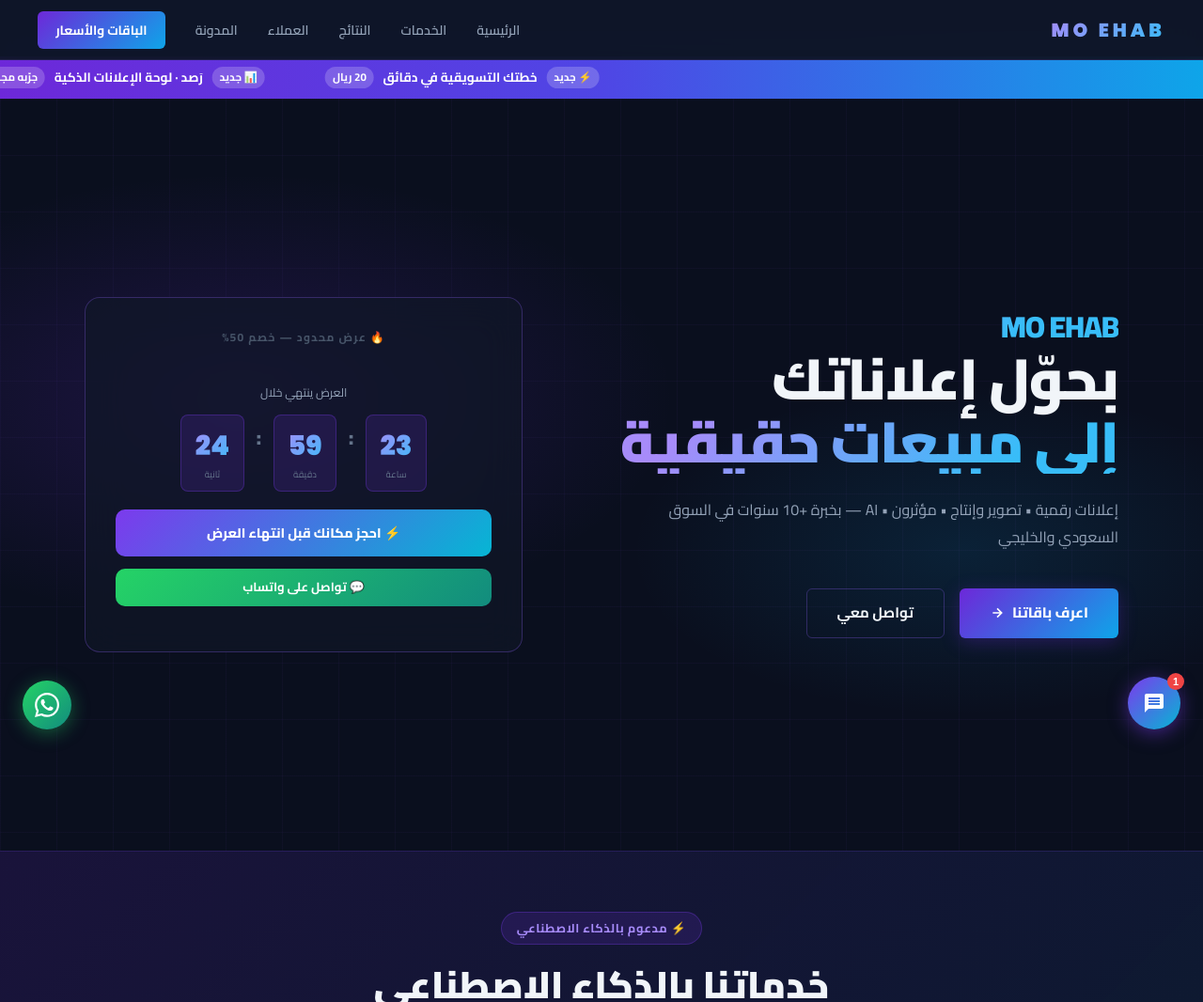
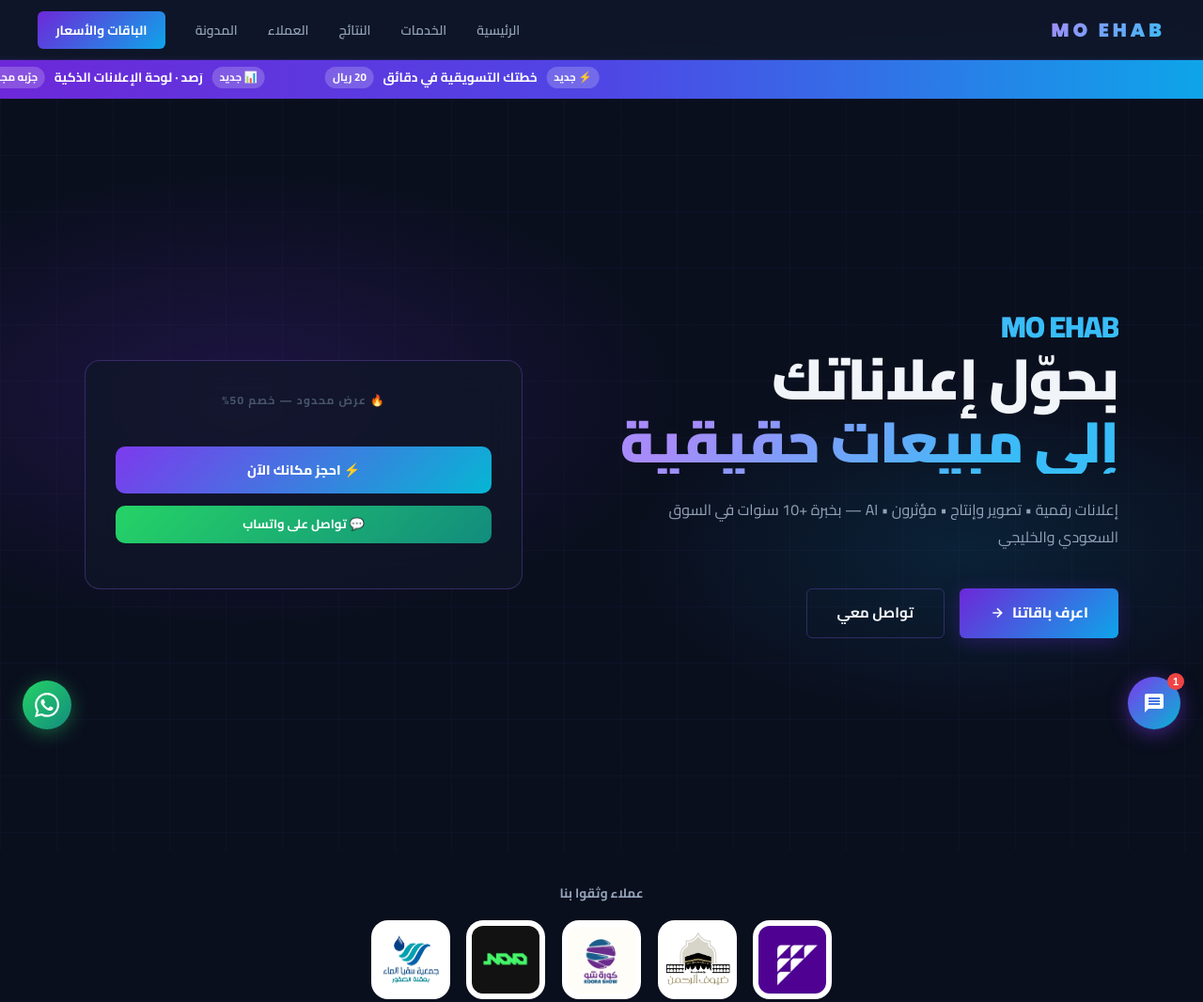
Before and after one commit to Mohamedehabibrahim/moehab-website, a plain HTML site: page index.html in a window 1280 px wide. Shown: the top 1066 px of the page at 94% size. Drawn offline with nearby package versions, Linux system fonts and the light colour scheme.

Commit message:
Remove fake per-visitor countdown; add client logos strip under hero
Co-Authored-By: Claude Sonnet 5.5 <noreply@anthropic.com>
Claude-Session: https://claude.ai/code/session_016cJVcWaYS8847q451hiDLE

```diff
--- a/index.html
+++ b/index.html
@@ -610,44 +610,17 @@ footer{
     <div class="hero-card reveal" style="display:flex;flex-direction:column;align-items:center;justify-content:center;text-align:center">
       <div class="hero-card-title" style="text-align:center;width:100%">🔥 عرض محدود — خصم 50%</div>
       <div style="text-align:center;padding:1rem 0;width:100%">
-        <div style="font-size:.78rem;color:#94A3B8;margin-bottom:.8rem">العرض ينتهي خلال</div>
-        <div style="display:flex;justify-content:center;gap:.8rem;margin-bottom:1.2rem">
-          <div style="background:rgba(124,58,237,0.15);border:1px solid rgba(124,58,237,0.3);border-radius:8px;padding:.6rem .9rem;text-align:center">
-            <div id="cd-h" style="font-family:Poppins,sans-serif;font-size:1.8rem;font-weight:900;background:linear-gradient(135deg,#A78BFA,#38BDF8);-webkit-background-clip:text;-webkit-text-fill-color:transparent">23</div>
-            <div style="font-size:.6rem;color:#64748B">ساعة</div>
-          </div>
-          <div style="color:#64748B;font-size:1.4rem;line-height:3rem;font-weight:800">:</div>
-          <div style="background:rgba(124,58,237,0.15);border:1px solid rgba(124,58,237,0.3);border-radius:8px;padding:.6rem .9rem;text-align:center">
-            <div id="cd-m" style="font-family:Poppins,sans-serif;font-size:1.8rem;font-weight:900;background:linear-gradient(135deg,#A78BFA,#38BDF8);-webkit-background-clip:text;-webkit-text-fill-color:transparent">59</div>
-            <div style="font-size:.6rem;color:#64748B">دقيقة</div>
-          </div>
-          <div style="color:#64748B;font-size:1.4rem;line-height:3rem;font-weight:800">:</div>
-          <div style="background:rgba(124,58,237,0.15);border:1px solid rgba(124,58,237,0.3);border-radius:8px;padding:.6rem .9rem;text-align:center">
-            <div id="cd-s" style="font-family:Poppins,sans-serif;font-size:1.8rem;font-weight:900;background:linear-gradient(135deg,#A78BFA,#38BDF8);-webkit-background-clip:text;-webkit-text-fill-color:transparent">00</div>
-            <div style="font-size:.6rem;color:#64748B">ثانية</div>
-          </div>
-        </div>
-        <a href="#contact" style="display:block;background:linear-gradient(135deg,#7C3AED,#06B6D4);color:white;padding:.85rem;border-radius:10px;font-weight:800;font-size:.88rem;text-decoration:none;margin-bottom:.8rem">⚡ احجز مكانك قبل انتهاء العرض</a>
+        <a href="#contact" style="display:block;background:linear-gradient(135deg,#7C3AED,#06B6D4);color:white;padding:.85rem;border-radius:10px;font-weight:800;font-size:.88rem;text-decoration:none;margin-bottom:.8rem">⚡ احجز مكانك الآن</a>
         <a href="https://wa.me/966580395350" target="_blank" style="display:block;background:linear-gradient(135deg,#25D366,#128C7E);color:white;padding:.6rem;border-radius:10px;font-weight:700;font-size:.82rem;text-decoration:none">💬 تواصل على واتساب</a>
       </div>
-      <script>
-      (function(){
-        var end = new Date();
-        end.setHours(end.getHours()+23, end.getMinutes()+59, end.getSeconds()+30);
-        function update(){
-          var now = new Date(), diff = Math.max(0, end - now);
-          var h = Math.floor(diff/3600000), m = Math.floor(diff%3600000/60000), s = Math.floor(diff%60000/1000);
-          var dh=document.getElementById('cd-h'), dm=document.getElementById('cd-m'), ds=document.getElementById('cd-s');
-          if(dh) dh.textContent = String(h).padStart(2,'0');
-          if(dm) dm.textContent = String(m).padStart(2,'0');
-          if(ds) ds.textContent = String(s).padStart(2,'0');
-        }
-        update(); setInterval(update, 1000);
-      })();
-      </script>
     </div>
   </div>
 </section>
+<section aria-label="عملاؤنا" style="padding:2.2rem 1.5rem;text-align:center;border-bottom:1px solid rgba(124,58,237,0.15)">
+  <div style="font-size:.85rem;color:#94A3B8;margin-bottom:1.1rem;font-weight:700">عملاء وثقوا بنا</div>
+  <div style="display:flex;flex-wrap:wrap;justify-content:center;gap:1.1rem"><img src="/images/clients/ahdaf.png" alt="شركة أهداف" loading="lazy" width="84" height="84" style="width:84px;height:84px;object-fit:contain;border-radius:18px;background:#fff;padding:6px"><img src="/images/clients/duyuf.png" alt="جمعية ضيوف الرحمن" loading="lazy" width="84" height="84" style="width:84px;height:84px;object-fit:contain;border-radius:18px;background:#fff;padding:6px"><img src="/images/clients/koora.png" alt="كورة شو" loading="lazy" width="84" height="84" style="width:84px;height:84px;object-fit:contain;border-radius:18px;background:#fff;padding:6px"><img src="/images/clients/mmr.png" alt="MMR" loading="lazy" width="84" height="84" style="width:84px;height:84px;object-fit:contain;border-radius:18px;background:#fff;padding:6px"><img src="/images/clients/suqya.png" alt="جمعية سقيا الماء" loading="lazy" width="84" height="84" style="width:84px;height:84px;object-fit:contain;border-radius:18px;background:#fff;padding:6px"></div>
+</section>
+
 
 <!-- AI PLAN SECTION -->
 <section style="padding:4rem 2.5rem;background:linear-gradient(135deg,rgba(109,40,217,0.15),rgba(14,165,233,0.08));border-top:1px solid rgba(124,58,237,0.2);border-bottom:1px solid rgba(124,58,237,0.2);position:relative;overflow:hidden">
```
